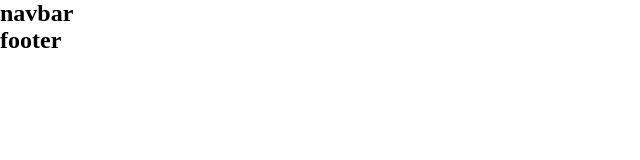
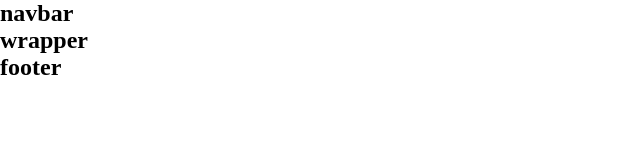
Before and after one commit to isahra/crypto-currency-tracking, a React (Create React App) app: page / in a window 1280 px wide. Shown: the top 160 px of the page, without its empty margins (0-640 px from the left). Built offline with nearby package versions, Linux system fonts and the light colour scheme.

Commit message:
complete bae

```diff
--- a/src/App.jsx
+++ b/src/App.jsx
@@ -5,7 +5,7 @@ import NavbarComponent from "./components/ui/Navbar.component";
   return (
     <div className="App">
       <NavbarComponent/>
-       {/* wrapper */}
+      <h2>wrapper</h2>
        <FooterComponent/>
     </div>
   );
```
